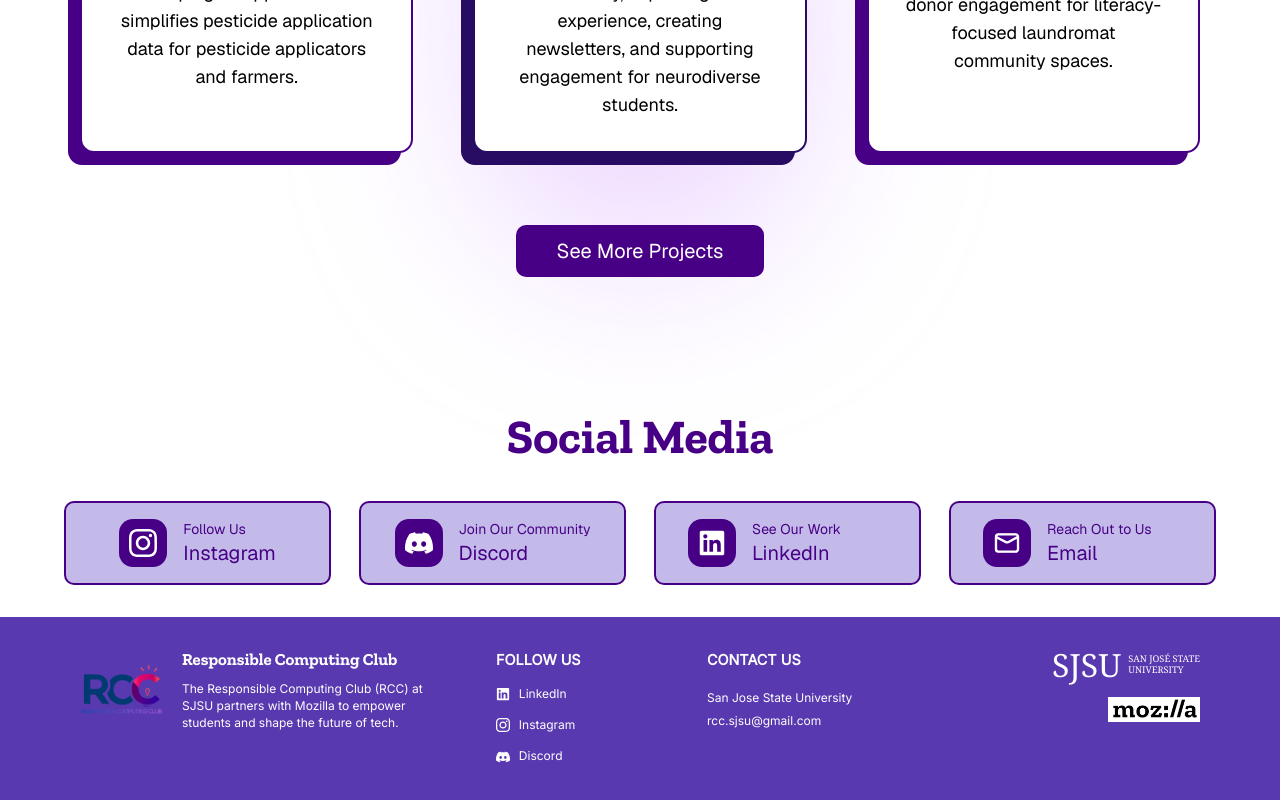
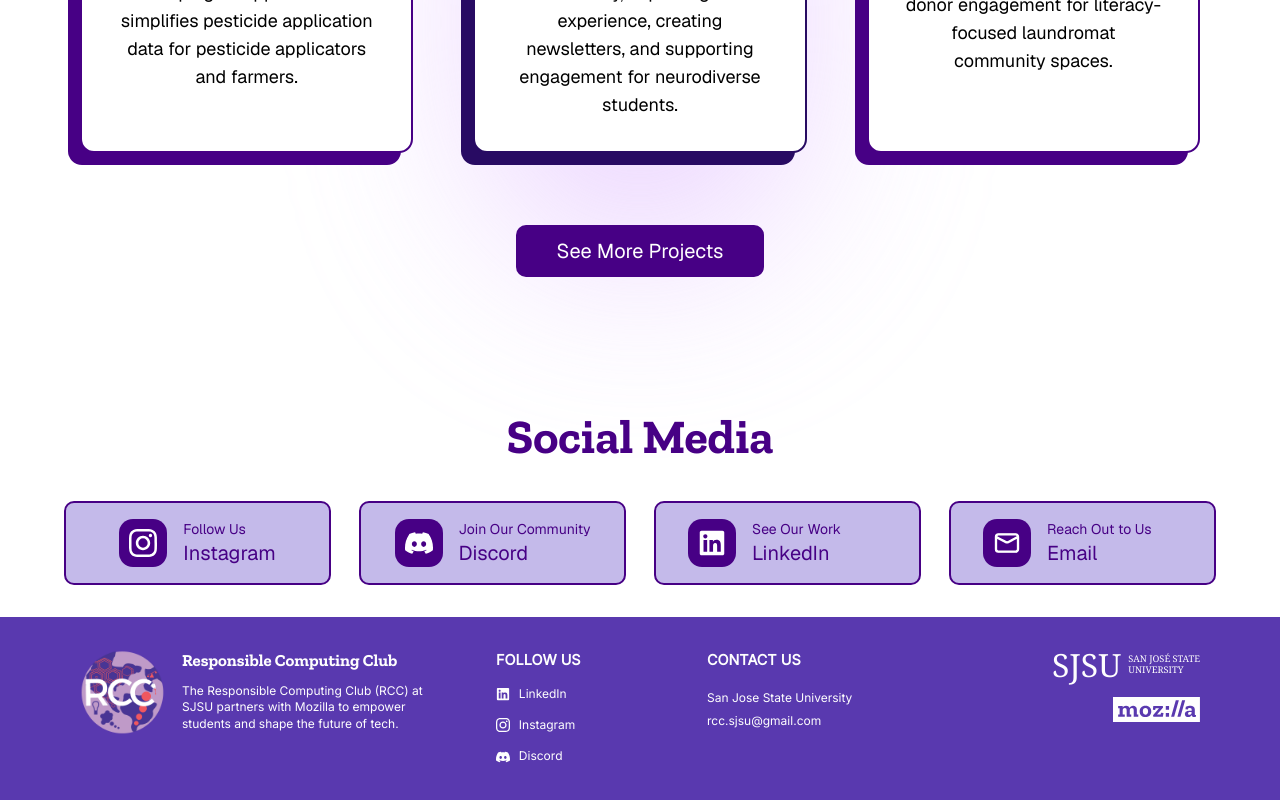
Before and after one commit to rcc-sjsu/rcc-site-final, a Next.js app: page / in a window 1280 px wide. Shown: the part 2156-2956 px from the top of the page. Built offline with nearby package versions, Linux system fonts and the light colour scheme.

Commit message:
Use correct RCC and Mozilla logo assets in footer per review feedback

```diff
--- a/src/components/footer/Footer.tsx
+++ b/src/components/footer/Footer.tsx
@@ -11,7 +11,7 @@ export default function Footer() {
       <div className={styles.footerContainer}>
         <div className={styles.clubSection}>
           <Image
-            src="/about/pastProjects/rcc-logo.png"
+            src="/images/footer/rcc-footer-logo.png"
             alt="Responsible Computing Club logo"
             width={90}
             height={90}
@@ -83,11 +83,11 @@ export default function Footer() {
           </div>
 
           <Image
-            src="/images/footer/mozilla-footer-logo.png"
-            alt="Mozilla"
-            width={94}
-            height={30}
-            className={styles.mozillaLogo}
+             src="/images/footer/mozilla-footer-logo.svg"
+  alt="Mozilla"
+  width={94}
+  height={30}
+  className={styles.mozillaLogo}
           />
         </div>
       </div>
```
Also changed, not shown: public/images/footer/mozilla-footer-logo.svg (added), public/images/footer/rcc-footer-logo.png (added).
